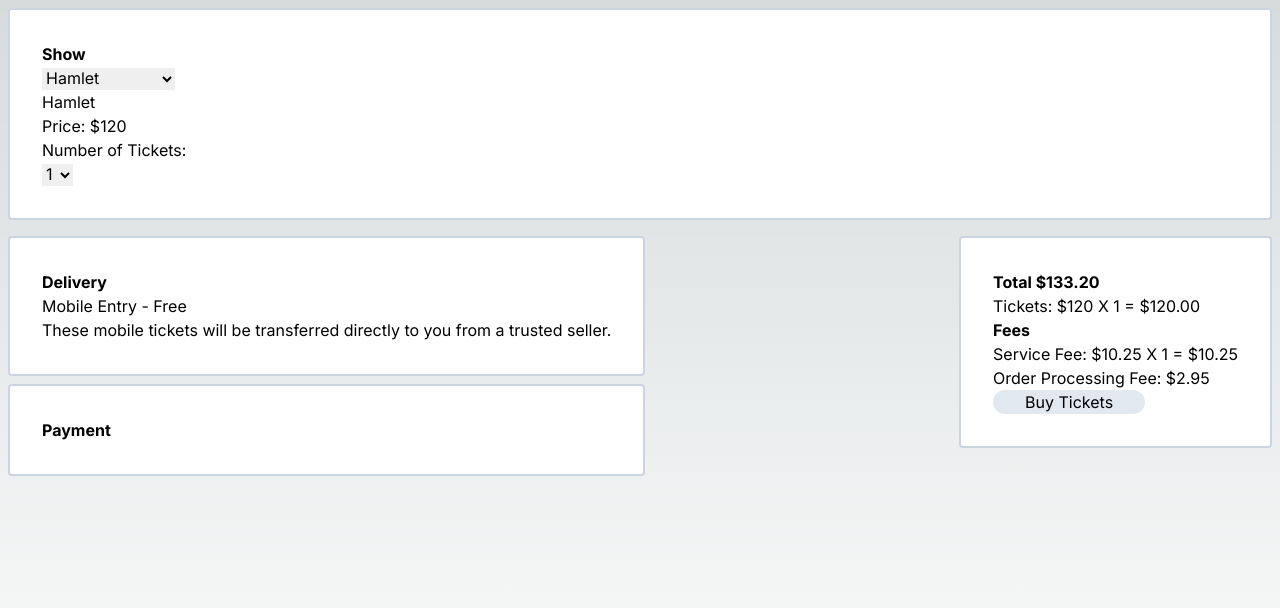
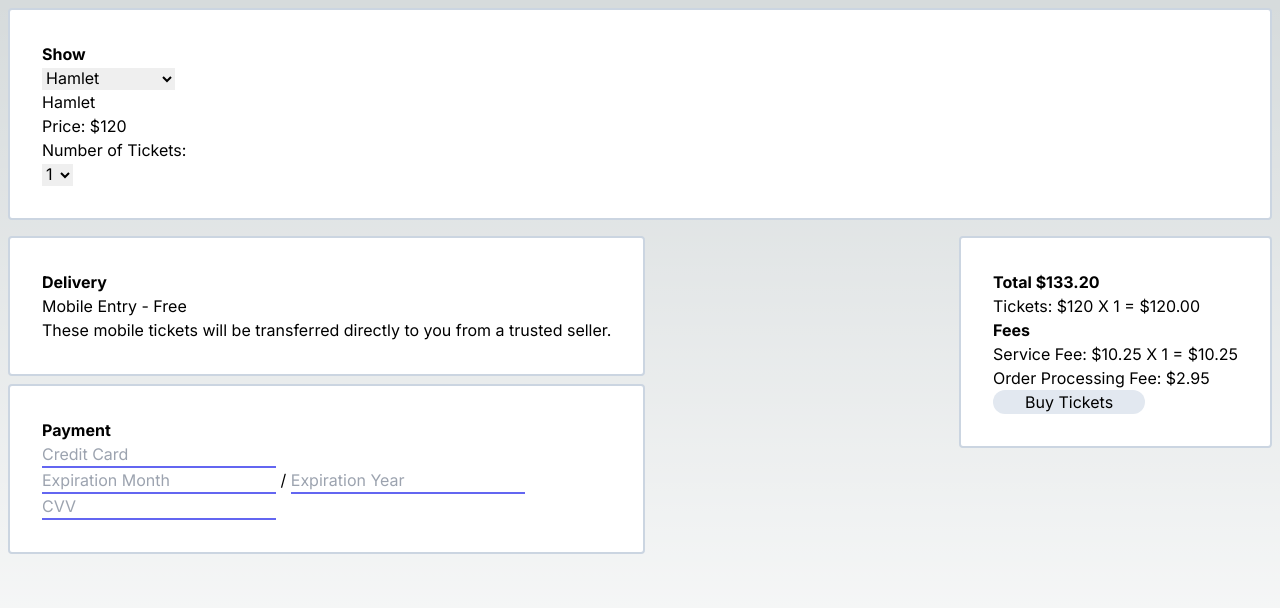
Before and after one commit to mattstrick/FHF-Demo-Project, a Next.js app in the folder demoapp/: page / in a window 1280 px wide. Shown: the top 608 px of the page. Built offline with nearby package versions, Linux system fonts and the light colour scheme.

Commit message:
FEATURE: add credit card information

```diff
--- a/demoapp/src/app/components/PaymentSection.tsx
+++ b/demoapp/src/app/components/PaymentSection.tsx
@@ -2,6 +2,12 @@ export default function PaymentSection() {
     return (
         <section className="border-2 rounded border-slate-300 border-solid p-8 m-2 bg-white">
           <h2 className="font-bold">Payment</h2>
+          <section>
+            <input type="text" name="creditCard" required placeholder="Credit Card" className="border-b-2 border-solid border-indigo-500" /><br />
+            <input type="text" name="expMonth" maxLength={2} required placeholder="Expiration Month" className="border-b-2 border-solid border-indigo-500" />{" "}/{" "}
+            <input type="text" name="expYear" maxLength={4} required placeholder="Expiration Year" className="border-b-2 border-solid border-indigo-500" /><br />
+            <input type="text" name="cvv" maxLength={3} required placeholder="CVV" className="border-b-2 border-solid border-indigo-500" />
+          </section>
         </section>
     );
   }
--- a/demoapp/src/app/components/TotalSection.tsx
+++ b/demoapp/src/app/components/TotalSection.tsx
@@ -3,14 +3,10 @@ import { useEffect } from "react";
 const SERVICE_FEE = 10.25;
 const ORDER_PROCESSING_FEE = 2.95;
 
-export default function TotalSection({ showPrice, multiplier, onUpdate }: any) {
+export default function TotalSection({ showPrice, multiplier }: any) {
   const totalTicketPrice = (showPrice * multiplier).toFixed(2);
   const totalServiceFee = (SERVICE_FEE * multiplier).toFixed(2);
   const subTotal = (parseFloat(totalServiceFee) + parseFloat(totalTicketPrice) + ORDER_PROCESSING_FEE).toFixed(2);
-
-  useEffect(() => {
-    onUpdate(subTotal);
-  }, [onUpdate, subTotal])
 
   return (
     <section className="border-2 rounded border-slate-300 border-solid p-8 m-2 bg-white">
@@ -25,6 +21,7 @@ export default function TotalSection({ showPrice, multiplier, onUpdate }: any) {
       <p>
         Order Processing Fee: ${ORDER_PROCESSING_FEE}
       </p>
+      <input type="text" hidden defaultValue={subTotal} name="subTotal" />
       <input type="submit" value="Buy Tickets" className="rounded-full bg-slate-200 px-8" />
     </section>
   );
--- a/demoapp/src/app/page.tsx
+++ b/demoapp/src/app/page.tsx
@@ -15,19 +15,10 @@ const showsArray = [
 export default function Home() {
   const [showPrice, setShowPrice] = useState(showsArray[0].price);
   const [ticketMultiplier, setTicketMultiplier] = useState(1);
-  const [total, setTotal] = useState(-1);
-
-  const handleBuyTickets = (e: React.SyntheticEvent) => {
-    e.preventDefault();
-
-    if (total > -1) {
-        console.log(`Total: ${total}`);
-    }
-  };
 
   return (
     <main className="h-screen">
-      <form onSubmit={handleBuyTickets}>
+      <form action={"/API/submit-form"} method="GET">
         <ShowSection
           onShowChange={setShowPrice}
           shows={showsArray}
@@ -39,7 +30,7 @@ export default function Home() {
             <PaymentSection />
           </div>
           <div>
-            <TotalSection showPrice={showPrice} multiplier={ticketMultiplier} onUpdate={setTotal} />
+            <TotalSection showPrice={showPrice} multiplier={ticketMultiplier} />
           </div>
         </section>
       </form>
```
